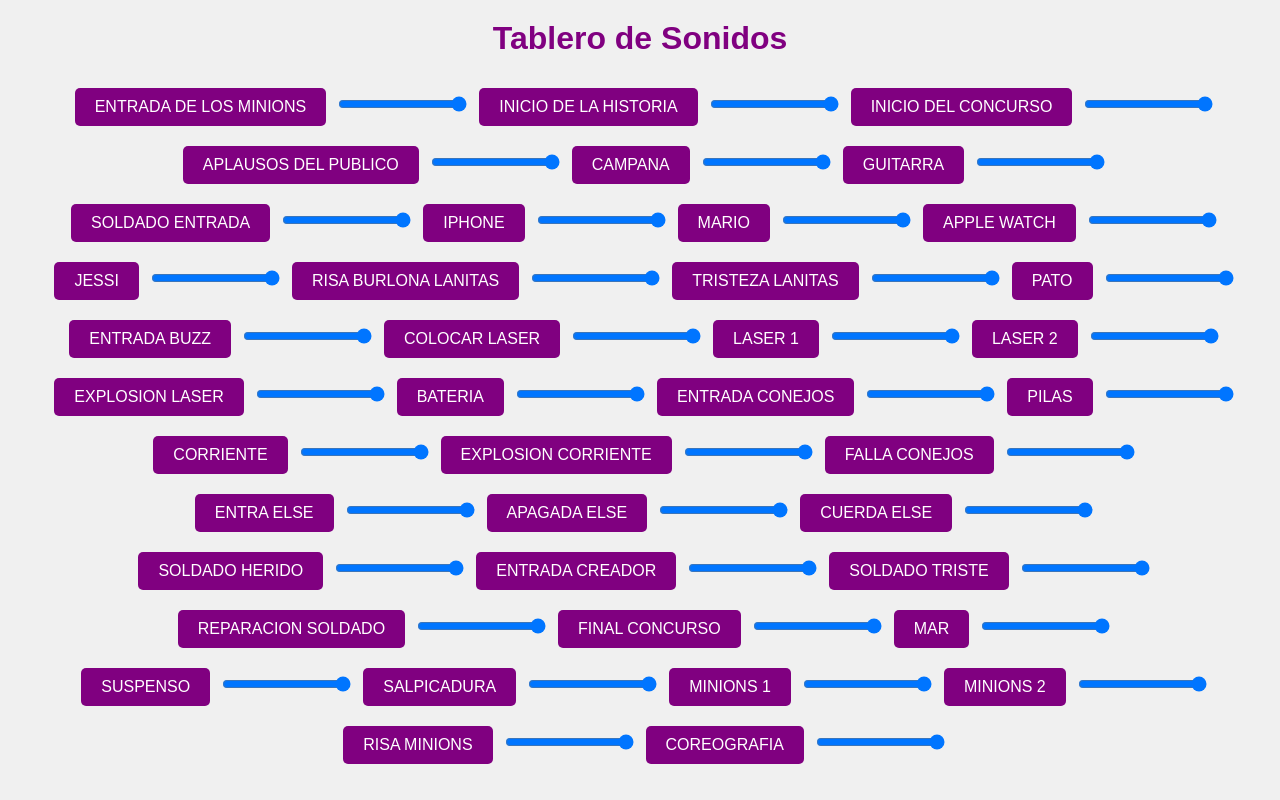
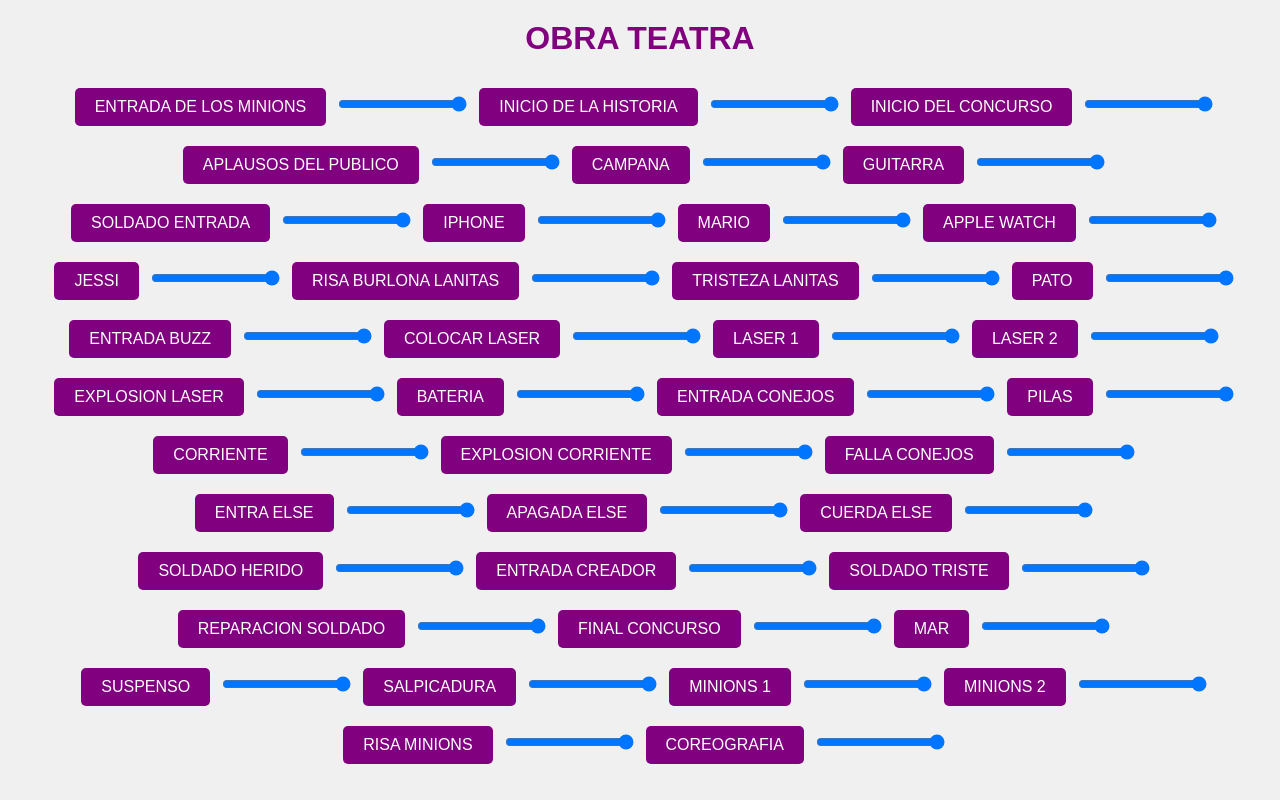
Before and after one commit to Daniela1232a/OBRA_TEATRAL, a plain HTML site: page index.html in a window 1280 px wide. Drawn offline with Linux system fonts and the light colour scheme.

Commit message:
Update index.html

```diff
--- a/index.html
+++ b/index.html
@@ -3,11 +3,11 @@
 <head>
   <meta charset="UTF-8">
   <meta name="viewport" content="width=device-width, initial-scale=1.0">
-  <title>Tablero de Sonidos</title>
+  <title>OBRA TEATRAL</title>
   <link rel="stylesheet" href="styles.css">
 </head>
 <body>
-  <h1>Tablero de Sonidos</h1>
+  <h1>OBRA TEATRA</h1>
   <div id="buttons-container"></div>
   <script src="script.js"></script>
 </body>
```
